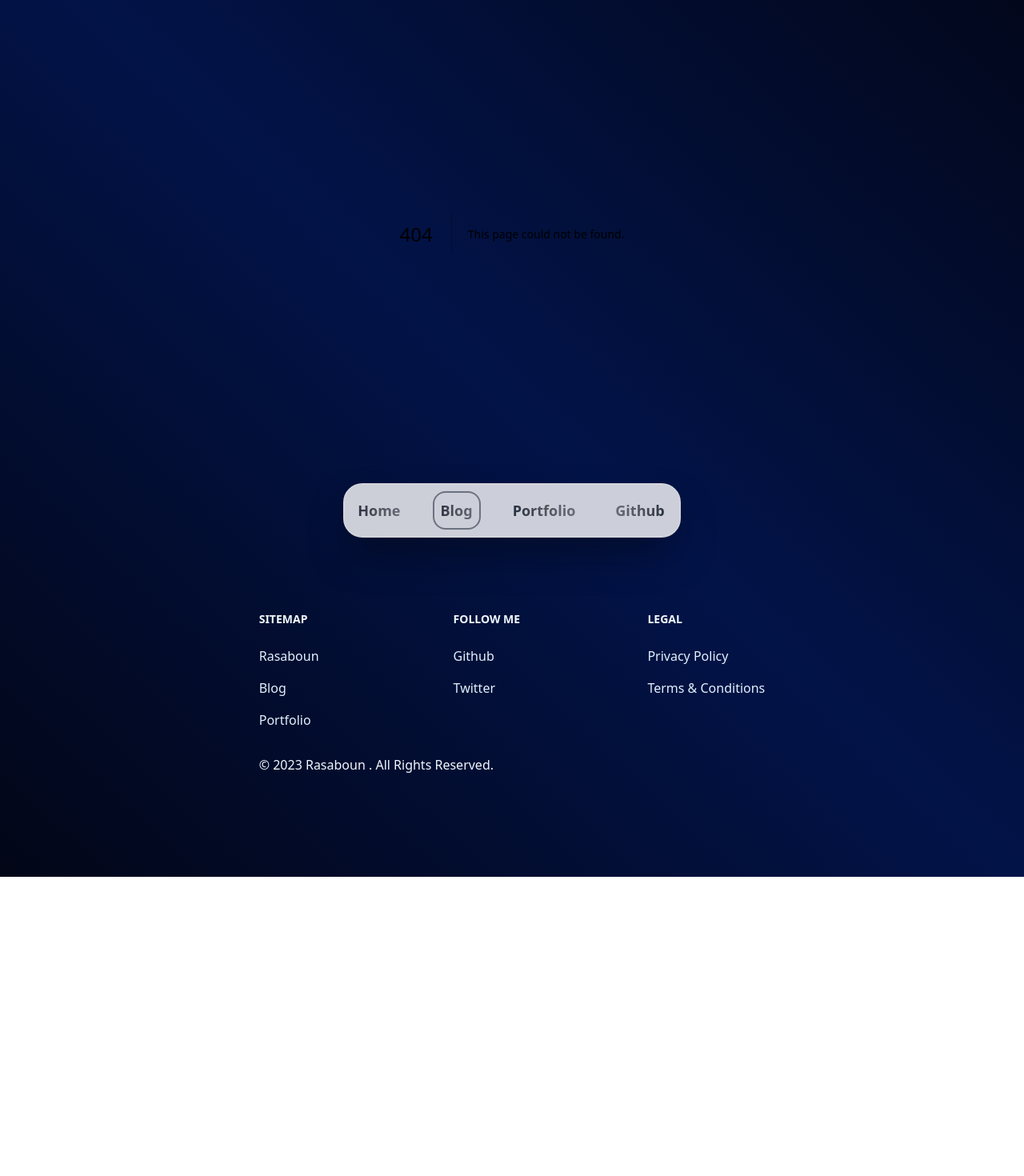
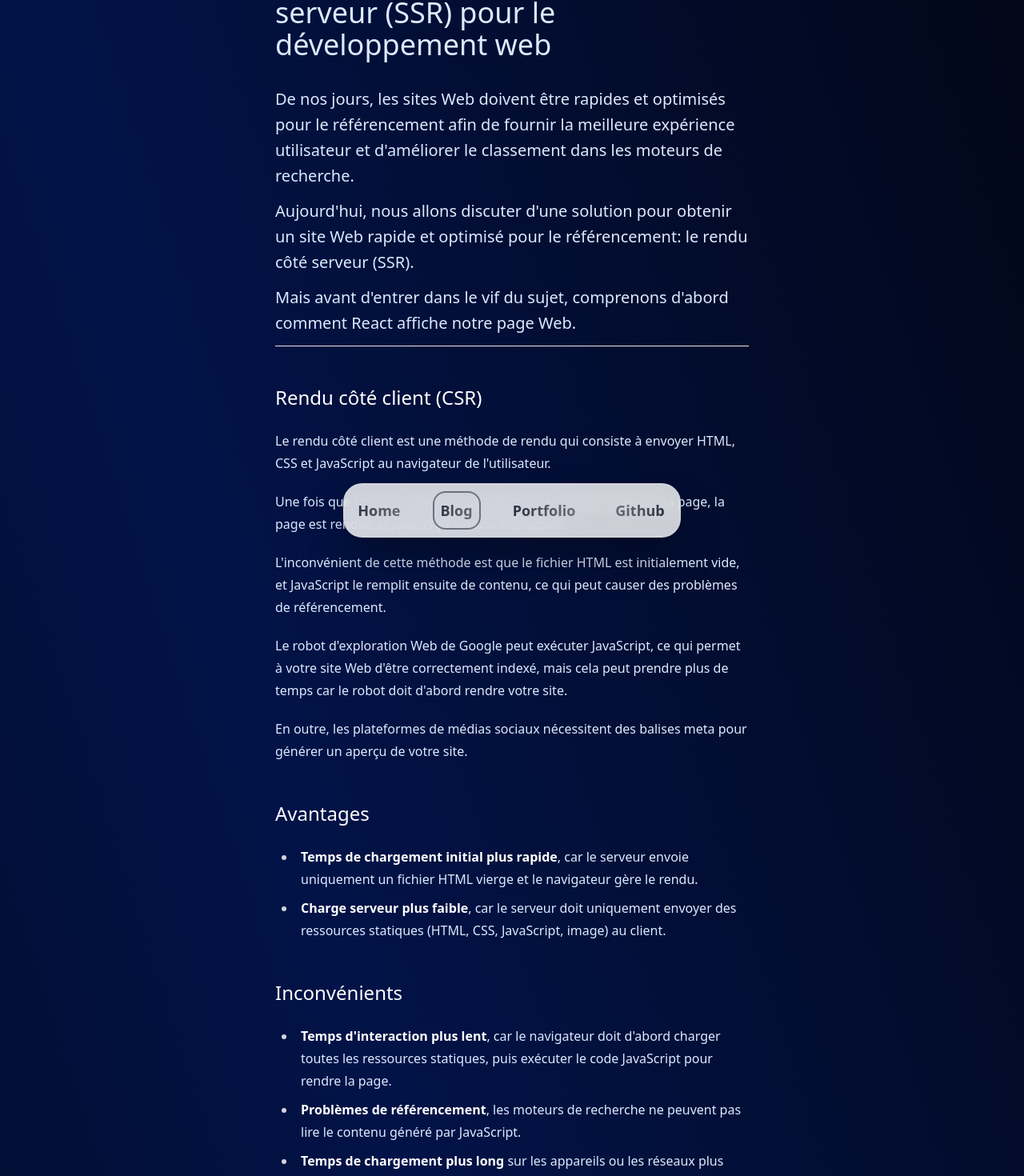
Before and after one commit to Rasaboun/rasaboun.me, a Next.js app: page /Blog/SSR_FR in a window 1280 px wide. Before the commit this address had no page. Shown: the part 108-1578 px from the top of the page at 80% size. Before the commit the page ends 1204 px from the top, so only its background shows below. Built offline with nearby package versions, Linux system fonts and the light colour scheme.

Commit message:
Add SSR Blog Post + FR

```diff
--- /dev/null
+++ b/src/app/Blog/SSR_FR/SSR.mdx
@@ -0,0 +1,76 @@
+# Les avantages du rendu côté serveur (SSR) pour le développement web
+
+### De nos jours, les sites Web doivent être rapides et optimisés pour le référencement afin de fournir la meilleure expérience utilisateur et d'améliorer le classement dans les moteurs de recherche.
+
+### Aujourd'hui, nous allons discuter d'une solution pour obtenir un site Web rapide et optimisé pour le référencement: le rendu côté serveur (SSR).
+
+### Mais avant d'entrer dans le vif du sujet, comprenons d'abord comment React affiche notre page Web.
+
+---
+
+## Rendu côté client (CSR)
+
+Le rendu côté client est une méthode de rendu qui consiste à envoyer HTML, CSS et JavaScript au navigateur de l'utilisateur.
+
+Une fois que tout est chargé, JavaScript prend le relais et génère la page, la page est rendue et JavaScript la rend interactive.
+
+L'inconvénient de cette méthode est que le fichier HTML est initialement vide, et JavaScript le remplit ensuite de contenu, ce qui peut causer des problèmes de référencement.
+
+Le robot d'exploration Web de Google peut exécuter JavaScript, ce qui permet à votre site Web d'être correctement indexé, mais cela peut prendre plus de temps car le robot doit d'abord rendre votre site.
+
+En outre, les plateformes de médias sociaux nécessitent des balises meta pour générer un aperçu de votre site.
+
+## Avantages
+
+- **Temps de chargement initial plus rapide**, car le serveur envoie uniquement un fichier HTML vierge et le navigateur gère le rendu.
+- **Charge serveur plus faible**, car le serveur doit uniquement envoyer des ressources statiques (HTML, CSS, JavaScript, image) au client.
+
+## Inconvénients
+
+- **Temps d'interaction plus lent**, car le navigateur doit d'abord charger toutes les ressources statiques, puis exécuter le code JavaScript pour rendre la page.
+- **Problèmes de référencement**, les moteurs de recherche ne peuvent pas lire le contenu généré par JavaScript.
+- **Temps de chargement plus long** sur les appareils ou les réseaux plus lents, car le rendu côté client nécessite plus de puissance de traitement et de mémoire.
+- **Limite le nombre d'utilisateurs**, car certains utilisateurs peuvent avoir désactivé JavaScript.
+
+---
+
+## Parlons maintenant du Rendu Côté Serveur
+
+Avec le rendu côté serveur, lorsqu'un utilisateur demande une page, le serveur génère la page HTML et l'envoie au navigateur, qui rend ensuite la page avec CSS et JavaScript.
+
+Parfait, pourriez-vous dire? Eh bien, pas tout à fait!
+
+Actuellement, notre site n'est pas interactif; par exemple, les boutons ne fonctionnent pas car l'étape d'hydratation est manquante.
+
+*Qu'est-ce que l'hydratation?*
+
+L'hydratation permet la transition entre la page générée par le serveur et notre navigateur.
+
+Il permettra de lier les "**gestionnaires d'événements**" à notre page.
+
+En bref, cela liera, par exemple, un bouton HTML à une fonction JavaScript qui effectuera une action, comme envoyer le message que vous avez écrit dans un chat.
+
+## Avantages
+
+- **Amélioration des performances**, car le serveur génère le HTML, CSS et JavaScript initial pour la page Web.
+- **Meilleur référencement**, car les moteurs de recherche peuvent facilement explorer et indexer des pages rendues côté serveur.
+- **Temps d'interaction plus rapide**, en particulier sur les appareils ou les réseaux plus lents, car le rendu initial est effectué côté serveur.
+- **Amélioration de l'expérience utilisateur**, car la page Web devient interactive plus tôt.
+
+## Inconvénients
+
+- **Complexité accrue**, car le rendu côté serveur nécessite une configuration et une mise en place supplémentaires.
+- **Charge serveur plus élevée**, car le serveur doit générer le HTML, CSS et JavaScript initial pour chaque demande.
+- **Support limité pour certaines fonctionnalités côté client**, qui reposent sur le modèle d'objet de document (DOM) du navigateur.
+- **Temps de chargement initial plus long**, car le serveur doit générer le HTML, CSS et JavaScript initial pour chaque demande.
+- **Risque de contenu non synchronisé entre le serveur et le client**, car le serveur et le client doivent tous deux rendre le même contenu. (Hydratation)
+
+---
+
+Maintenant, vous connaissez les bases du Rendu Côté Client et du Rendu Côté Serveur!
+
+Oh, attendez, j'ai oublié de vous parler des erreurs d'hydratation possibles car React s'attend à ce que le rendu côté serveur et le rendu côté client soient exactement les mêmes.
+
+Ne vous inquiétez pas; je parlerai de cela dans mon prochain article avec un exemple concret que j'ai eu sur l'un de mes projets.
+
+À bientôt !!
--- /dev/null
+++ b/src/app/Blog/SSR_FR/page.tsx
@@ -0,0 +1,11 @@
+import Content from "./SSR.mdx";
+
+export default function Article() {
+  return (
+    <main className="flex justify-center items-center max-w-2xl mt-16 mb-24 mx-auto px-10">
+      <article className=" prose prose-strong:text-white prose-h1:text-blue-100 prose-h1:font-normal prose-h2:text-white prose-h2:font-normal prose-h3:text-blue-100 prose-h3:font-light prose-li:text-blue-100 prose-p:text-blue-100 prose-pre:bg-blue-950 prose-code:text-white">
+        <Content />
+      </article>
+    </main>
+  );
+}
--- a/src/app/Blog/page.tsx
+++ b/src/app/Blog/page.tsx
@@ -1,8 +1,18 @@
+import Logo from "./react-icon.svg"
+import Image from "next/image";
+import Link from "next/link";
 
 export default function Home() {
-  return <main className="flex justify-center items-center h-screen">
+  return <main className="flex flex-col space-y-8 justify-center items-center h-screen mx-8">
 
-    <span className="text-3xl text-slate-400 font-semibold">Coming soon ...</span>
+    <Link href="/Blog/SSR">
+    <Image src={Logo} alt="react logo" className="rounded-lg w-64 shadow-lg shadow-blue-500 p-4"/>
+    </Link>
+    <h1 className="text-white">The Benefits of Server-Side Rendering (SSR) for Web Development</h1>
 
+    <Link href="/Blog/SSR">
+    <Image src={Logo} alt="react logo" className="rounded-lg w-64 shadow-lg shadow-white p-4"/>
+    </Link>
+    <h1 className="text-white">Les avantages du rendu côté serveur (SSR) pour le développement web</h1>
   </main>;
 }
```
Also changed, not shown: src/app/Blog/React-icon.svg (added).
